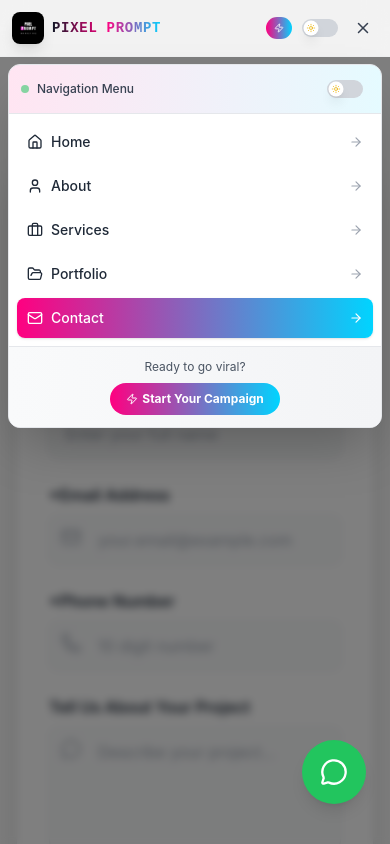
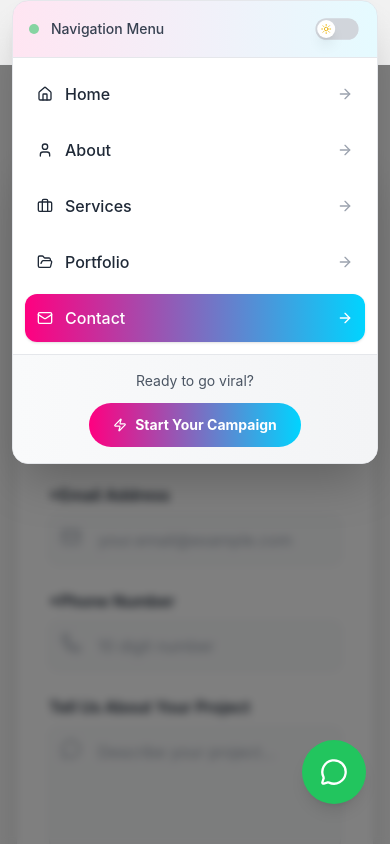
Before and after one commit to zaidrizvi/pixel-prompt, a React (Vite) app: page /contact in a window 390 px wide. Both pictures are taken after a click on the button 363 px from the left and 28 px from the top of the page. Shown: the top 844 px of the page. Built offline with nearby package versions, Linux system fonts and the light colour scheme.

Commit message:
Your commit message

```diff
--- a/src/components/common/Header.jsx
+++ b/src/components/common/Header.jsx
@@ -40,24 +40,24 @@ const Header = () => {
             : 'bg-white/90 dark:bg-black/90 backdrop-blur-md border-b border-gray-200/30 dark:border-neon-pink/20'
         }`}
       >
-        <div className="max-w-7xl mx-auto px-3 sm:px-4 lg:px-8">
-          {/* Main Header Row */}
-          <div className="flex items-center justify-between h-14 sm:h-16 lg:h-20">
+        <div className="max-w-7xl mx-auto px-4 sm:px-6 lg:px-8">
+          {/* Main Header Row - Increased Heights */}
+          <div className="flex items-center justify-between h-16 sm:h-18 md:h-20 lg:h-22">
 
             {/* Logo Section */}
             <div className="flex-shrink-0">
-              <Link to="/" className="flex items-center space-x-2 sm:space-x-3 group">
+              <Link to="/" className="flex items-center space-x-3 sm:space-x-4 group">
                 <div className="relative">
-                  <div className="absolute inset-0 bg-gradient-to-r from-neon-pink/30 to-electric-blue/30 rounded-lg sm:rounded-xl lg:rounded-2xl blur-lg opacity-0 group-hover:opacity-100 transition-opacity duration-300"></div>
+                  <div className="absolute inset-0 bg-gradient-to-r from-neon-pink/30 to-electric-blue/30 rounded-xl lg:rounded-2xl blur-lg opacity-0 group-hover:opacity-100 transition-opacity duration-300"></div>
                   <img
                     src="/pixel-prompt-logo.png"
                     alt="Pixel Prompt Logo"
-                    className="relative h-8 w-8 sm:h-10 sm:w-10 lg:h-14 lg:w-14 rounded-lg sm:rounded-xl lg:rounded-2xl object-contain transform group-hover:scale-110 transition-all duration-300 shadow-lg"
+                    className="relative h-10 w-10 sm:h-12 sm:w-12 md:h-14 md:w-14 lg:h-16 lg:w-16 rounded-xl lg:rounded-2xl object-contain transform group-hover:scale-110 transition-all duration-300 shadow-lg"
                   />
                 </div>
                 <div className="flex flex-col">
                   <motion.span
-                    className="bg-gradient-to-r from-gray-900 via-neon-pink to-electric-blue dark:from-white dark:via-neon-pink dark:to-electric-blue bg-clip-text text-transparent font-cyber text-sm sm:text-lg md:text-xl lg:text-2xl font-bold tracking-wider group-hover:scale-105 transition-transform duration-300"
+                    className="bg-gradient-to-r from-gray-900 via-neon-pink to-electric-blue dark:from-white dark:via-neon-pink dark:to-electric-blue bg-clip-text text-transparent font-cyber text-base sm:text-lg md:text-xl lg:text-2xl xl:text-3xl font-bold tracking-wider group-hover:scale-105 transition-transform duration-300"
                     whileHover={{ scale: 1.05 }}
                   >
                     PIXEL PROMPT
@@ -68,7 +68,7 @@ const Header = () => {
 
             {/* Desktop Navigation - Centered */}
             <nav className="hidden lg:flex flex-1 justify-center">
-              <div className="flex items-center space-x-2 bg-white/60 dark:bg-gray-900/60 backdrop-blur-xl rounded-full px-6 py-3 border border-gray-200/50 dark:border-gray-700/50 shadow-lg">
+              <div className="flex items-center space-x-2 bg-white/60 dark:bg-gray-900/60 backdrop-blur-xl rounded-full px-8 py-4 border border-gray-200/50 dark:border-gray-700/50 shadow-lg">
                 {navItems.map((item) => (
                   <Link
                     key={item.name}
@@ -100,7 +100,7 @@ const Header = () => {
               <motion.div whileHover={{ scale: 1.05 }} whileTap={{ scale: 0.95 }}>
                 <Link
                   to="/contact"
-                  className="px-6 py-3 bg-gradient-to-r from-neon-pink to-electric-blue text-white font-bold rounded-full hover:shadow-lg hover:shadow-neon-pink/25 transition-all duration-300 flex items-center space-x-2"
+                  className="px-8 py-4 bg-gradient-to-r from-neon-pink to-electric-blue text-white font-bold rounded-full hover:shadow-lg hover:shadow-neon-pink/25 transition-all duration-300 flex items-center space-x-2"
                 >
                   <span>Enquiry Now</span>
                   <ArrowRight size={16} />
@@ -111,12 +111,12 @@ const Header = () => {
 
             {/* Tablet Navigation */}
             <nav className="hidden md:flex lg:hidden items-center space-x-1 flex-1 justify-center mx-4">
-              <div className="flex items-center space-x-1 bg-white/60 dark:bg-gray-900/60 backdrop-blur-xl rounded-full px-3 py-2 border border-gray-200/50 dark:border-gray-700/50">
+              <div className="flex items-center space-x-1 bg-white/60 dark:bg-gray-900/60 backdrop-blur-xl rounded-full px-4 py-3 border border-gray-200/50 dark:border-gray-700/50">
                 {navItems.slice(0, 4).map((item) => (
                   <Link
                     key={item.name}
                     to={item.path}
-                    className={`px-3 py-2 rounded-full text-sm font-medium transition-all duration-300 ${
+                    className={`px-4 py-2.5 rounded-full text-sm font-medium transition-all duration-300 ${
                       location.pathname === item.path
                         ? 'text-white bg-gradient-to-r from-neon-pink to-electric-blue'
                         : 'text-gray-700 dark:text-white hover:text-neon-pink hover:bg-gray-100 dark:hover:bg-gray-800'
@@ -137,26 +137,26 @@ const Header = () => {
             </div>
 
             {/* Mobile Controls */}
-            <div className="md:hidden flex items-center space-x-1 sm:space-x-2">
+            <div className="md:hidden flex items-center space-x-2 sm:space-x-3">
               <motion.div whileHover={{ scale: 1.05 }} whileTap={{ scale: 0.95 }}>
                 <Link
                   to="/contact"
-                  className="px-2 py-1.5 sm:px-3 sm:py-2 bg-gradient-to-r from-neon-pink to-electric-blue text-white font-bold rounded-full text-xs hover:shadow-lg transition-all duration-300 flex items-center space-x-1"
+                  className="px-3 py-2 sm:px-4 sm:py-2.5 bg-gradient-to-r from-neon-pink to-electric-blue text-white font-bold rounded-full text-xs sm:text-sm hover:shadow-lg transition-all duration-300 flex items-center space-x-1 sm:space-x-2"
                 >
-                  <Zap size={10} className="sm:w-3 sm:h-3" />
-                  <span className="hidden xs:inline">Contact</span>
+                  <Zap size={12} className="sm:w-4 sm:h-4" />
+                  <span>Contact</span>
                 </Link>
               </motion.div>
 
               {/* Theme Toggle for Mobile */}
-              <div className="scale-75 sm:scale-100">
+              <div className="scale-90 sm:scale-100">
                 <ThemeToggle />
               </div>
 
               <motion.button
                 whileHover={{ scale: 1.1 }}
                 whileTap={{ scale: 0.9 }}
-                className="p-1.5 sm:p-2 text-gray-700 dark:text-white hover:bg-gray-100 dark:hover:bg-gray-800 rounded-full transition-all duration-300"
+                className="p-2 sm:p-2.5 text-gray-700 dark:text-white hover:bg-gray-100 dark:hover:bg-gray-800 rounded-full transition-all duration-300"
                 onClick={() => setIsOpen(!isOpen)}
               >
                 <AnimatePresence mode="wait">
@@ -168,7 +168,7 @@ const Header = () => {
                       exit={{ rotate: 90, opacity: 0 }}
                       transition={{ duration: 0.2 }}
                     >
-                      <X size={18} className="sm:w-5 sm:h-5" />
+                      <X size={20} className="sm:w-6 sm:h-6" />
                     </motion.div>
                   ) : (
                     <motion.div
@@ -178,7 +178,7 @@ const Header = () => {
                       exit={{ rotate: -90, opacity: 0 }}
                       transition={{ duration: 0.2 }}
                     >
-                      <Menu size={18} className="sm:w-5 sm:h-5" />
+                      <Menu size={20} className="sm:w-6 sm:h-6" />
                     </motion.div>
                   )}
                 </AnimatePresence>
@@ -204,22 +204,22 @@ const Header = () => {
               animate={{ opacity: 1, y: 0, scale: 1 }}
               exit={{ opacity: 0, y: -20, scale: 0.95 }}
               transition={{ type: 'spring', bounce: 0.2, duration: 0.4 }}
-              className="md:hidden fixed top-16 sm:top-18 left-2 right-2 sm:left-4 sm:right-4 bg-white dark:bg-gray-900 rounded-xl sm:rounded-2xl shadow-2xl border border-gray-200 dark:border-gray-800 z-50 overflow-hidden max-h-[calc(100vh-5rem)] sm:max-h-[calc(100vh-6rem)]"
+              className="md:hidden fixed top-18 sm:top-20 left-3 right-3 sm:left-4 sm:right-4 bg-white dark:bg-gray-900 rounded-2xl shadow-2xl border border-gray-200 dark:border-gray-800 z-50 overflow-hidden max-h-[calc(100vh-6rem)] sm:max-h-[calc(100vh-7rem)]"
             >
-              <div className="bg-gradient-to-r from-neon-pink/10 to-electric-blue/10 p-3 sm:p-4 border-b border-gray-200 dark:border-gray-800">
+              <div className="bg-gradient-to-r from-neon-pink/10 to-electric-blue/10 p-4 sm:p-5 border-b border-gray-200 dark:border-gray-800">
                 <div className="flex items-center justify-between">
-                  <div className="flex items-center space-x-2 sm:space-x-3">
-                    <div className="w-2 h-2 bg-green-500 rounded-full animate-pulse"></div>
-                    <span className="text-xs sm:text-sm font-medium text-gray-700 dark:text-gray-300">Navigation Menu</span>
+                  <div className="flex items-center space-x-3">
+                    <div className="w-2.5 h-2.5 bg-green-500 rounded-full animate-pulse"></div>
+                    <span className="text-sm sm:text-base font-medium text-gray-700 dark:text-gray-300">Navigation Menu</span>
                   </div>
                   {/* Additional Theme Toggle in Menu Header */}
-                  <div className="scale-75">
+                  <div className="scale-90">
                     <ThemeToggle />
                   </div>
                 </div>
               </div>
 
-              <div className="px-2 sm:px-4 py-2 sm:py-3 space-y-1 max-h-72 sm:max-h-80 overflow-y-auto">
+              <div className="px-3 sm:px-4 py-3 sm:py-4 space-y-2 max-h-80 sm:max-h-96 overflow-y-auto">
                 {navItems.map((item, index) => (
                   <motion.div
                     key={item.name}
@@ -229,19 +229,19 @@ const Header = () => {
                   >
                     <Link
                       to={item.path}
-                      className={`flex items-center justify-between p-2.5 sm:p-3 rounded-lg sm:rounded-xl text-sm sm:text-base transition-all duration-300 group ${
+                      className={`flex items-center justify-between p-3 sm:p-4 rounded-xl transition-all duration-300 group ${
                         location.pathname === item.path
                           ? 'bg-gradient-to-r from-neon-pink to-electric-blue text-white shadow'
                           : 'text-gray-800 dark:text-white hover:bg-gray-100 dark:hover:bg-gray-800'
                       }`}
                       onClick={() => setIsOpen(false)}
                     >
-                      <span className="flex items-center space-x-2 sm:space-x-3">
-                        <span className="text-base sm:text-lg">{item.icon}</span>
-                        <span className="font-medium">{item.name}</span>
+                      <span className="flex items-center space-x-3 sm:space-x-4">
+                        <span className="text-lg sm:text-xl">{item.icon}</span>
+                        <span className="font-medium text-base sm:text-lg">{item.name}</span>
                       </span>
                       <ArrowRight
-                        size={14}
+                        size={16}
                         className={`transition-transform group-hover:translate-x-1 ${
                           location.pathname === item.path ? 'text-white' : 'text-gray-400'
                         }`}
@@ -251,15 +251,15 @@ const Header = () => {
                 ))}
               </div>
 
-              <div className="px-2 sm:px-4 py-3 sm:py-4 bg-gradient-to-r from-gray-50 to-gray-100 dark:from-gray-800 dark:to-gray-900 border-t border-gray-200 dark:border-gray-700">
+              <div className="px-3 sm:px-4 py-4 sm:py-5 bg-gradient-to-r from-gray-50 to-gray-100 dark:from-gray-800 dark:to-gray-900 border-t border-gray-200 dark:border-gray-700">
                 <div className="text-center">
-                  <p className="text-xs sm:text-sm text-gray-600 dark:text-gray-400 mb-2 sm:mb-3">Ready to go viral?</p>
+                  <p className="text-sm sm:text-base text-gray-600 dark:text-gray-400 mb-3 sm:mb-4">Ready to go viral?</p>
                   <Link
                     to="/contact"
-                    className="inline-flex items-center space-x-1 sm:space-x-2 px-4 py-2 sm:px-5 sm:py-2.5 bg-gradient-to-r from-neon-pink to-electric-blue text-white font-bold rounded-full hover:shadow-lg transition-all duration-300 text-xs sm:text-sm"
+                    className="inline-flex items-center space-x-2 px-6 py-3 sm:px-8 sm:py-4 bg-gradient-to-r from-neon-pink to-electric-blue text-white font-bold rounded-full hover:shadow-lg transition-all duration-300 text-sm sm:text-base"
                     onClick={() => setIsOpen(false)}
                   >
-                    <Zap size={12} className="sm:w-4 sm:h-4" />
+                    <Zap size={14} className="sm:w-5 sm:h-5" />
                     <span>Start Your Campaign</span>
                   </Link>
                 </div>
```
